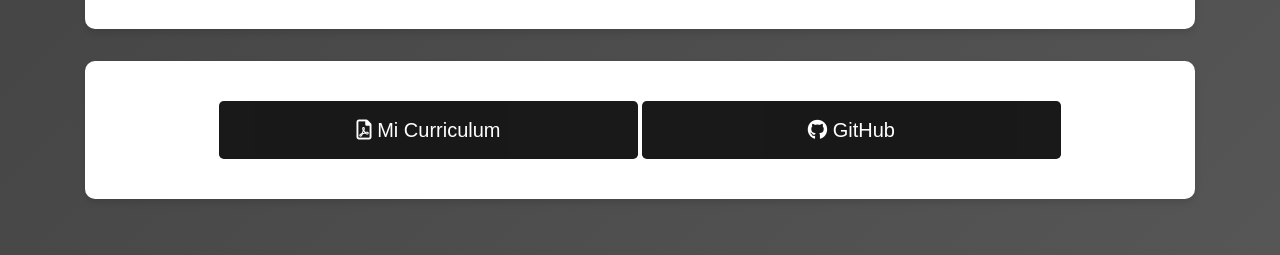
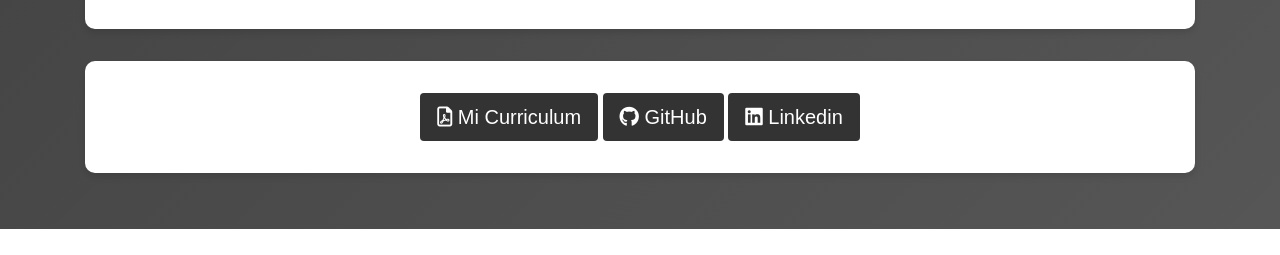
Before and after one commit to ferguez22/landing, a plain HTML site: page index.html in a window 1280 px wide. Shown: the part 1747-2002 px from the top of the page. After the commit the page ends 1976 px from the top, so only its background shows below. Drawn offline with nearby package versions, Linux system fonts and the light colour scheme.

Commit message:
Arreglo links

```diff
--- a/index.html
+++ b/index.html
@@ -83,6 +83,9 @@
             <a href="https://github.com/ferguez22" target="_blank" class="btn btn-lg">
                 <i class="fab fa-github"></i> GitHub
             </a>
+            <a href="https://www.linkedin.com/in/fernando-rodriguez2501" target="_blank" class="btn btn-lg">
+                <i class="fab fa-linkedin"></i> Linkedin
+            </a>
         </div>
     </section>
 
--- a/styles.css
+++ b/styles.css
@@ -6,20 +6,13 @@
 }
 
 .btn {
-    background-color: black;
+    display: inline-block;
+    padding: 0.5rem 1rem;
+    background: #333;
     color: white;
-    padding: 14px 20px;
-    margin: 8px 0;
-    border: none;
-    cursor: pointer;
-    width: 40%;
-    opacity: 0.9;
-    transition: 0.2s;
-
-    &:hover {
-        transform: scale(1.05);
-        opacity: 1;
-    }
+    text-decoration: none;
+    border-radius: 4px;
+    transition: background 0.3s ease;
 }
 
 body {
```
